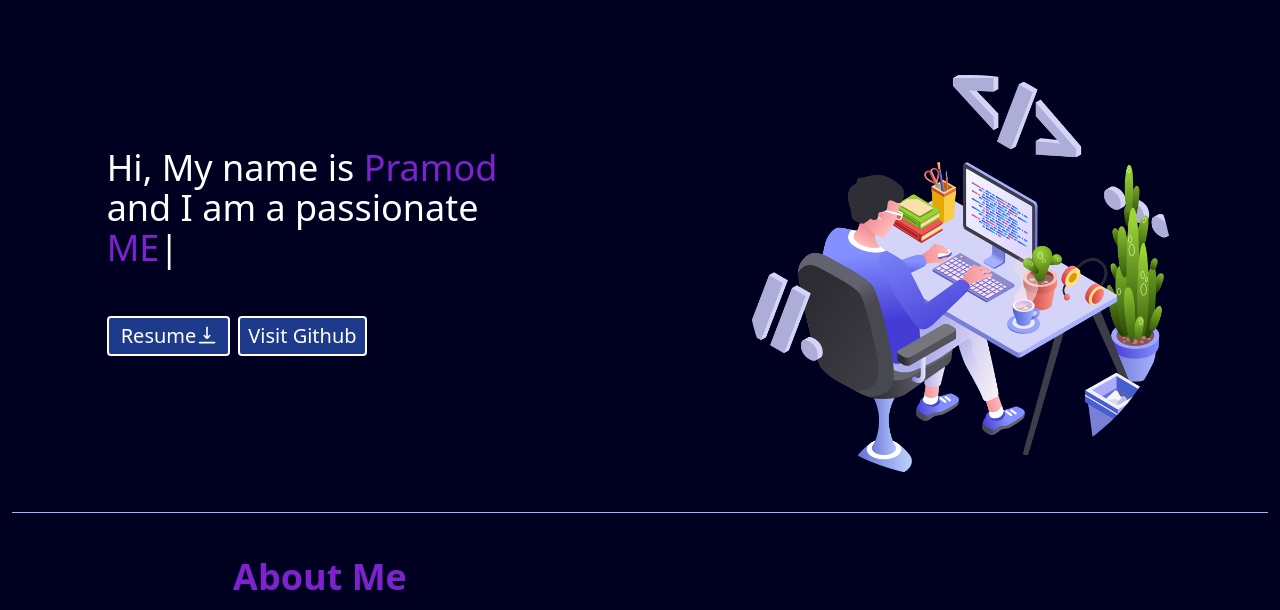
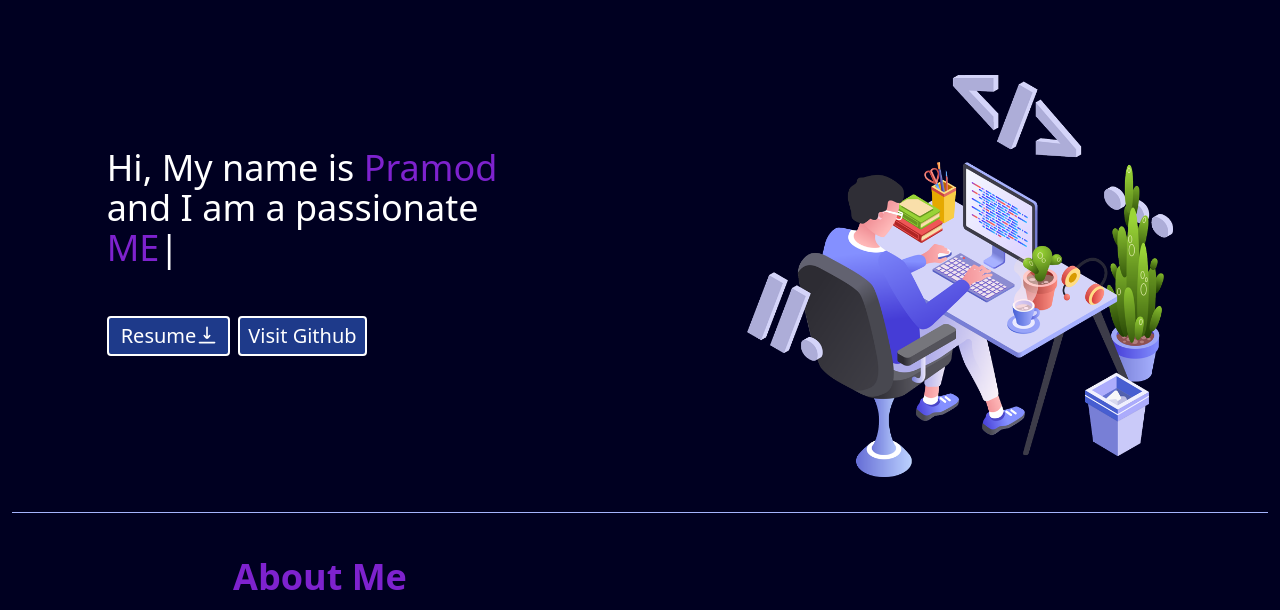
Before and after one commit to pramodDev07/Portfolio-Frontend, a website: page src/index.html in a window 1280 px wide. Shown: the part 85-695 px from the top of the page. Drawn offline with nearby package versions, Linux system fonts and the light colour scheme.

Commit message:
Update index.html

```diff
--- a/src/index.html
+++ b/src/index.html
@@ -126,7 +126,7 @@
           </div>
         </div>
         <div class="w-8/12 lg:w-1/3 md:w-1/2 sm:w-2/4">
-          <img src="assets/images/bg.png" alt="Background" class="rounded-full sm:w-9/12 md:w-10/12 lg:w-full" />
+          <img src="assets/images/bg.png" alt="Background" class="sm:w-9/12 md:w-10/12 lg:w-full" />
 <!--           <img src="assets/images/pramod.jpg" alt="Background" class="rounded-full object-cover shadow-2xl ring-4 ring-purple-600 sm:w-9/12 md:w-10/12 lg:w-full" /> -->
         </div>
       </div>
```
